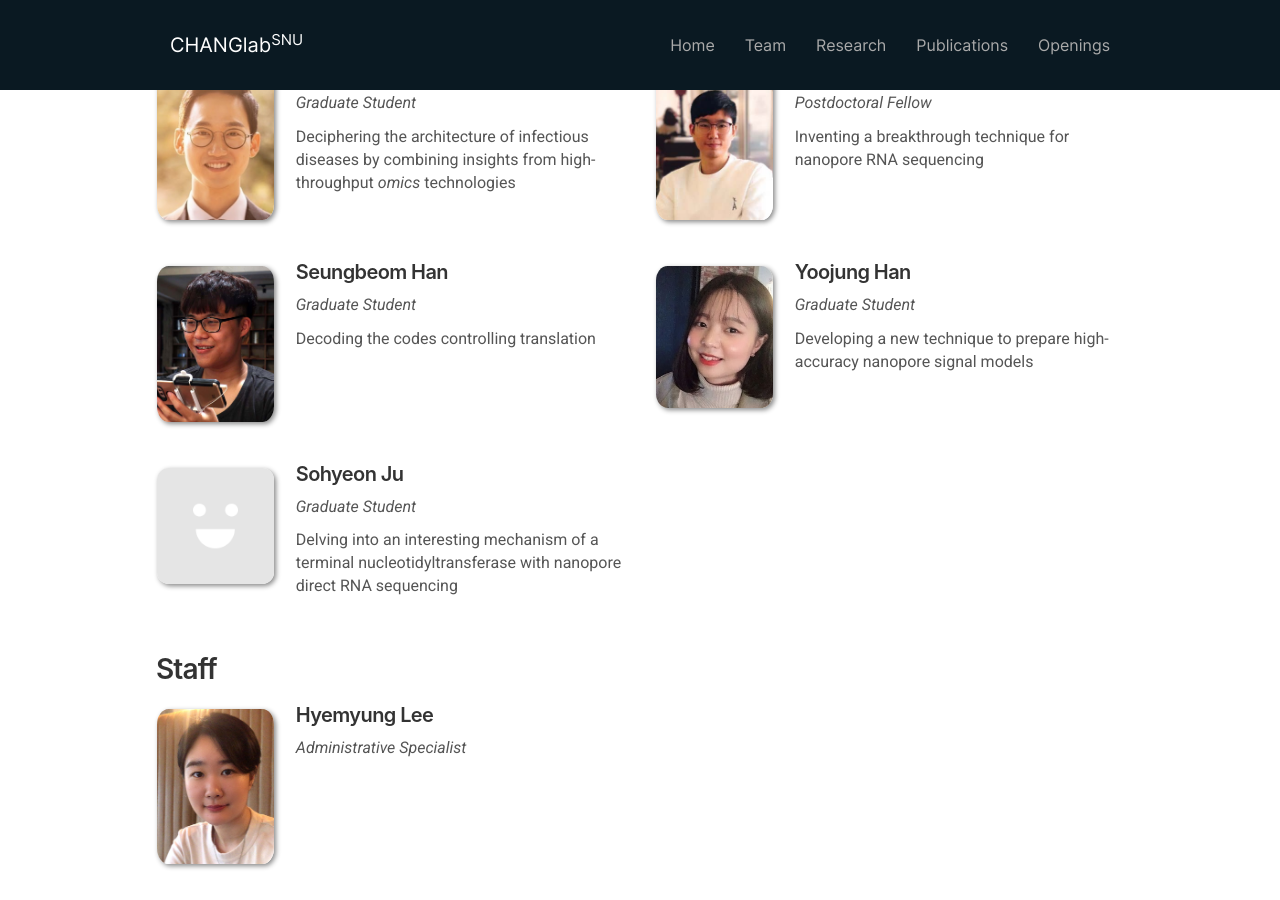
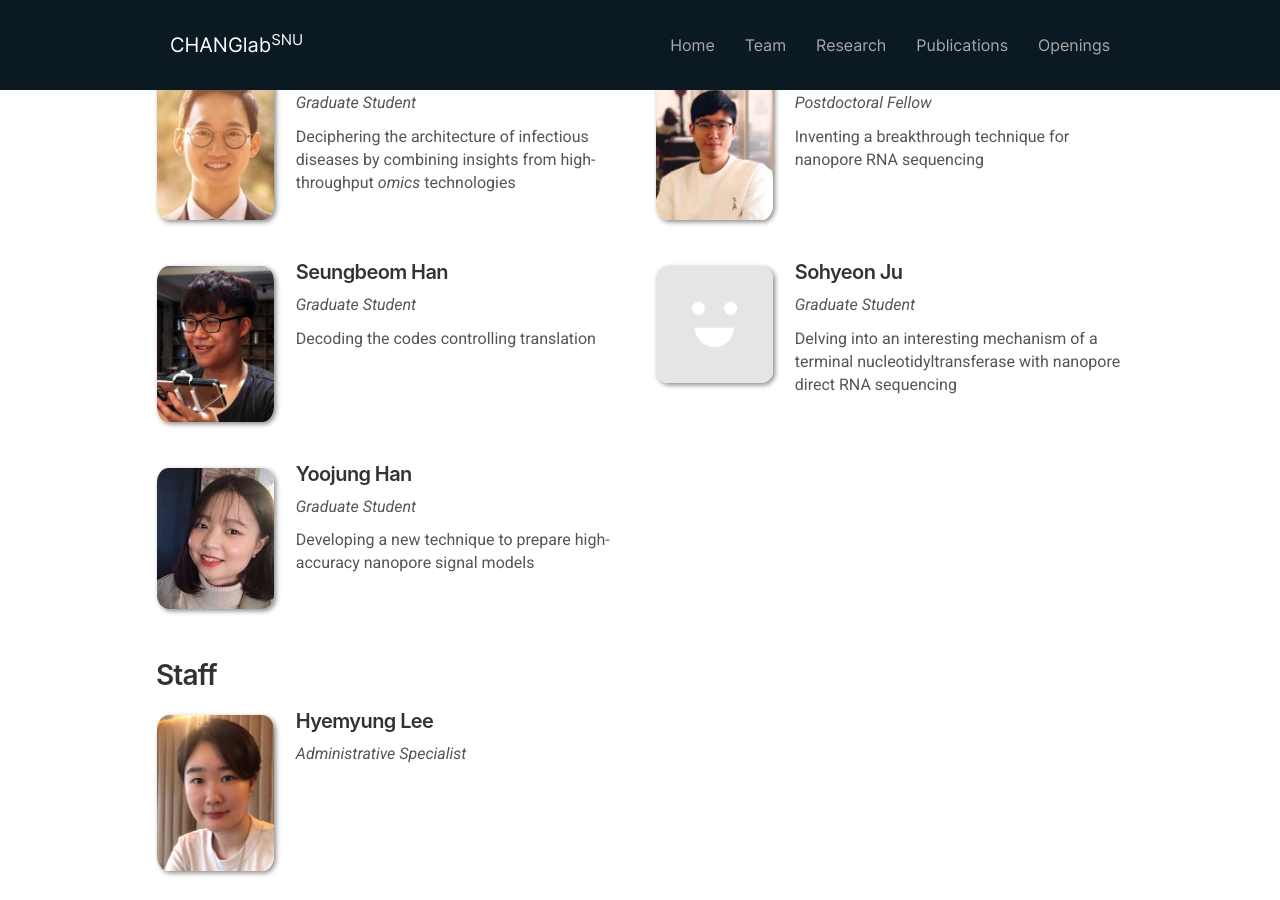
Before and after one commit to ChangLabSNU/ChangLabSNU.github.io, a Jekyll site: the page built from _pages/team.md, in a window 1280 px wide and 900 px high, scrolled down 816 px. Built offline with Jekyll 4.4.1, drawn with Linux system fonts in a browser that asks for light colours; nearby versions of some CDN libraries; some web fonts are replaced; part of the change alters nothing that is shown.

```diff
--- a/_data/team.yml
+++ b/_data/team.yml
@@ -78,6 +78,16 @@
   category: student
   active: true
 
+- name: Sohyeon Ju
+  name_abbr: S. Ju
+  photo: null-thumb.png
+  email: shjoo06@snu.ac.kr
+  info: Graduate Student
+  intro: Delving into an interesting mechanism of a terminal nucleotidyltransferase with nanopore direct RNA sequencing
+  link: sohyeon-ju
+  category: student
+  active: true
+
 - name: Yoojung Han
   name_abbr: Y. Han
   photo: yjhan-thumb.jpg
@@ -85,16 +95,6 @@
   info: Graduate Student
   intro: Developing a new technique to prepare high-accuracy nanopore signal models
   link: yoojung-han
-  category: student
-  active: true
-
-- name: Sohyeon Ju
-  name_abbr: S. Ju
-  photo: null-thumb.png
-  email: shjoo06@snu.ac.kr
-  info: Graduate Student
-  intro: Delving into an interesting mechanism of a terminal nucleotidyltransferase with nanopore direct RNA sequencing
-  link: sohyeon-ju
   category: student
   active: true
 
```
